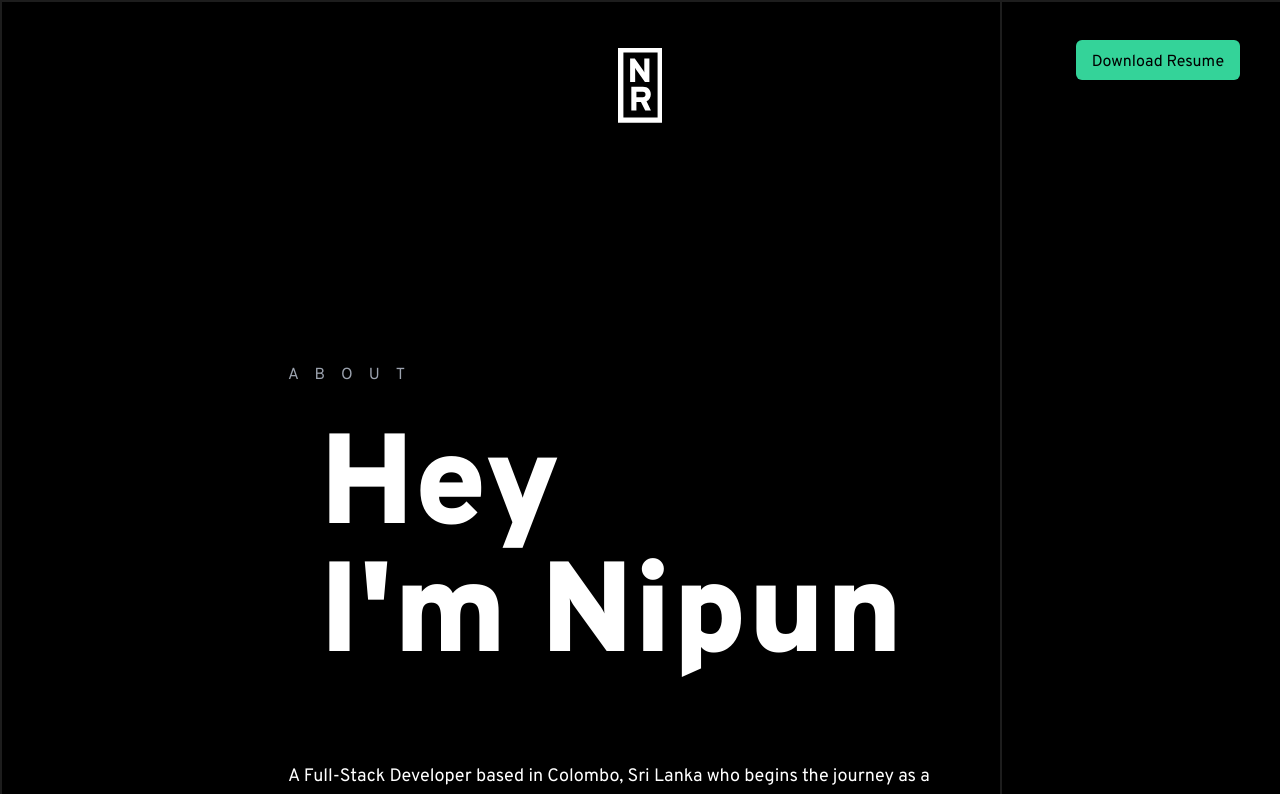
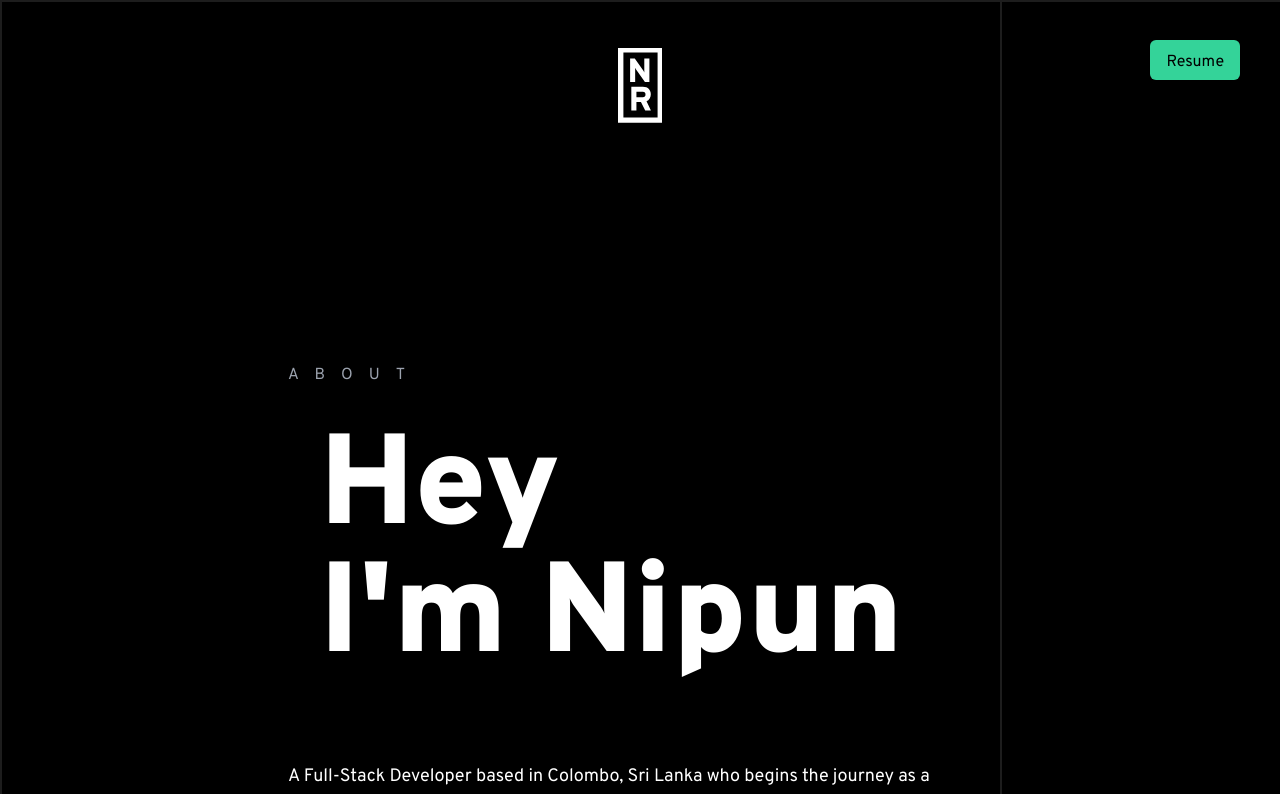
Before and after one commit to nipunravisara/nipunravisara.io, a React (Create React App) app: page / in a window 1280 px wide. Shown: the top 794 px of the page. Built offline with nearby package versions, Linux system fonts and the light colour scheme.

Commit message:
Download resume new

```diff
--- a/src/Components/Header.jsx
+++ b/src/Components/Header.jsx
@@ -12,7 +12,7 @@ const Header = () => (
         href="src/assets/Nipun-ravisara-resume.pdf"
         download
       >
-        Download Resume
+        Resume
       </a>
     </div>
   </div>
```
